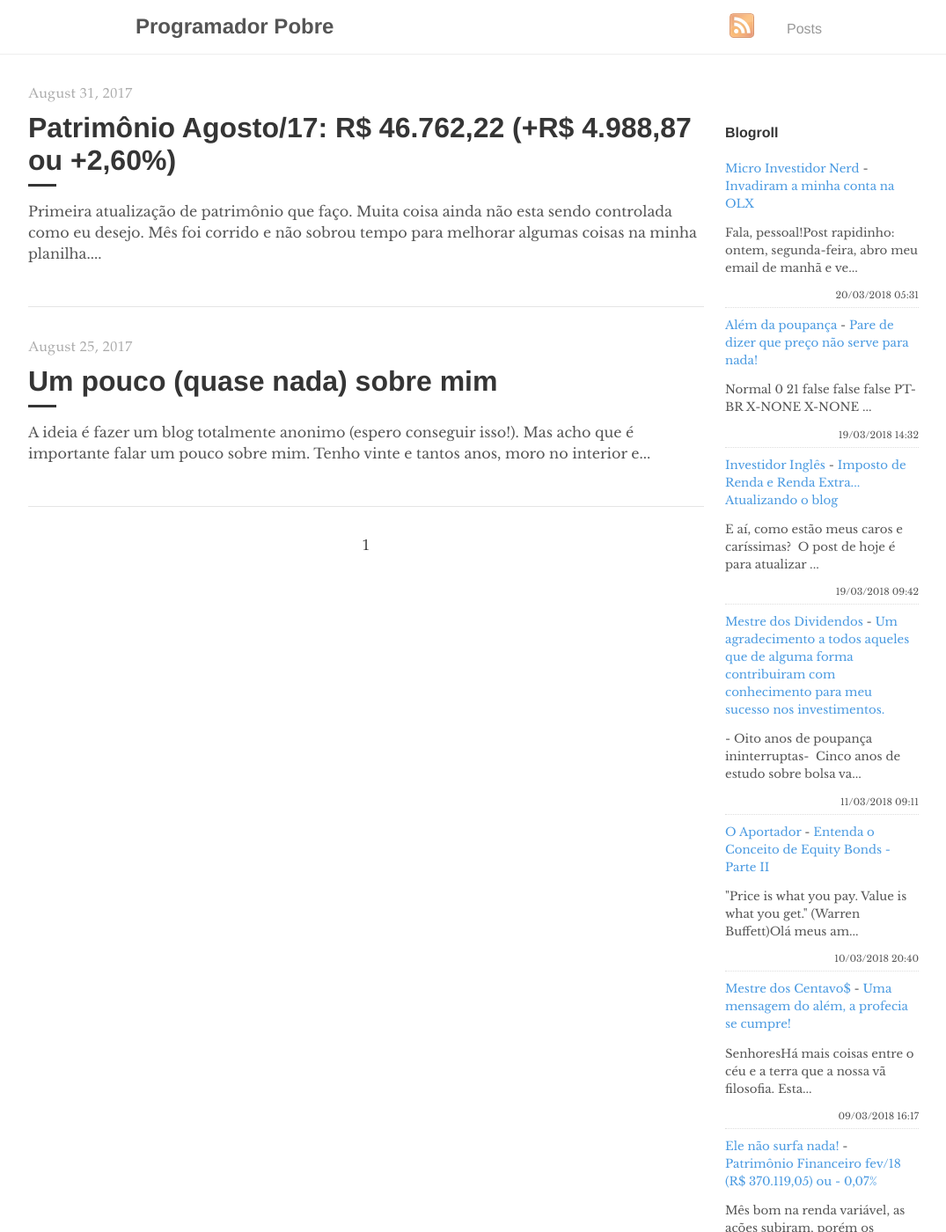
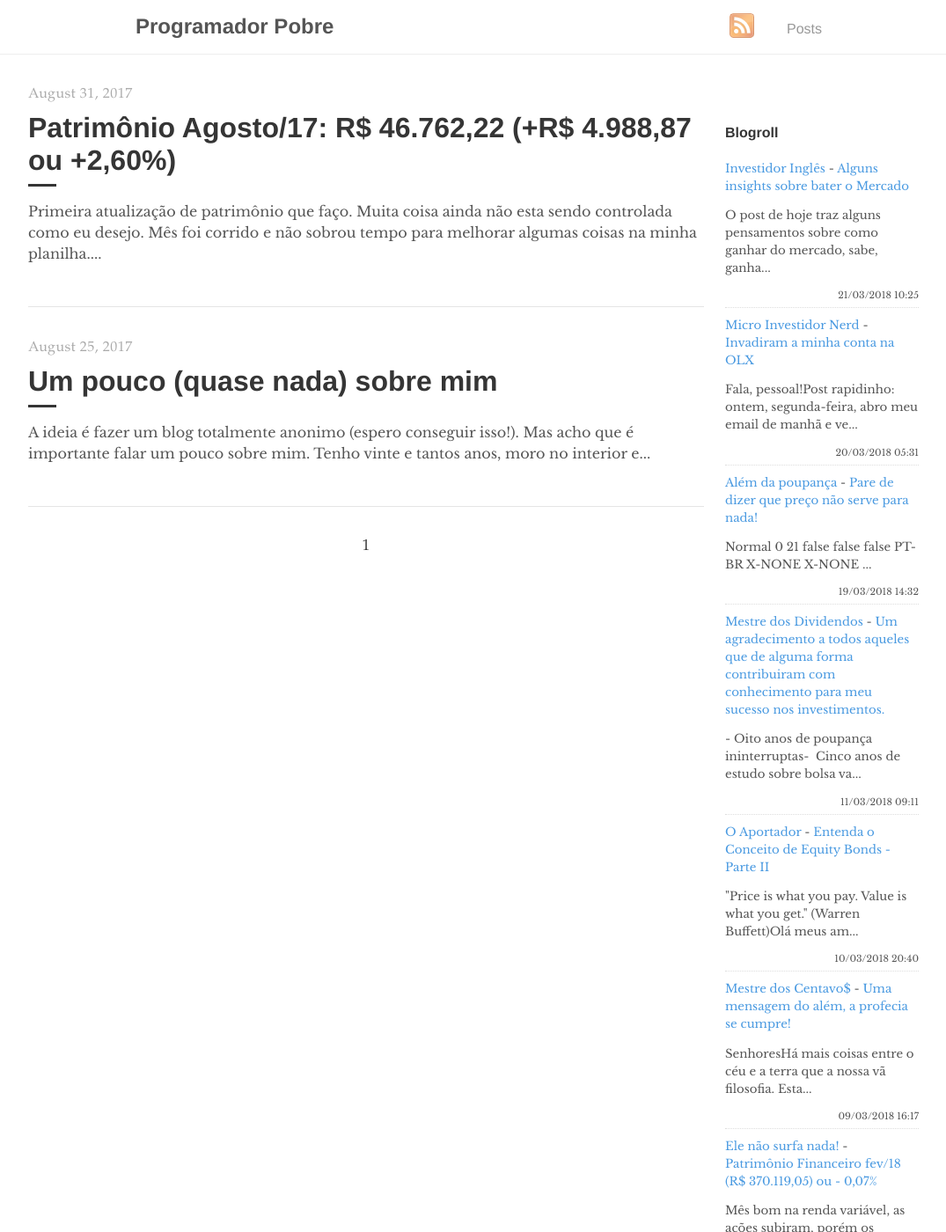
Before and after one commit to programadorpobre/programadorpobre.github.io, a Jekyll site: the page built from index.html, in a window 1280 px wide and 1400 px high. Shown: the whole window at 88% size, without its empty margins (96-1171 px from the left). Built offline with Jekyll 4.4.1, drawn with Linux system fonts in a browser that asks for light colours; the list of posts is cut into pages by our own code; comment, search, counter and statistics services are not loaded; some of the changed text lies outside the part shown.

Commit message:
[ci skip] travis #228

```diff
--- a/_includes/feed-entries.html
+++ b/_includes/feed-entries.html
@@ -1,3 +1,8 @@
+<div class="feed-entry">
+    <a class="feed-entry-site-name" href="http://www.investidoringles.com/">Investidor Inglês</a> - <a class="feed-entry-title" href="http://www.investidoringles.com/2018/03/ganhar-dinheiro-com-acoes.html">Alguns insights sobre bater o Mercado</a>
+    <p class="feed-entry-summary">O post de hoje traz alguns pensamentos sobre como ganhar do mercado, sabe, ganha...</p>
+    <time datetime="2018-03-21T10:25:00.002-03:00">21/03/2018 10:25</time>
+</div>
 <div class="feed-entry">
     <a class="feed-entry-site-name" href="https://microinvestidornerd.blogspot.com/">Micro Investidor Nerd</a> - <a class="feed-entry-title" href="https://microinvestidornerd.blogspot.com/2018/03/invadiram-minha-conta-na-olx-golpe-carro.html">Invadiram a minha conta na OLX</a>
     <p class="feed-entry-summary">Fala, pessoal!Post rapidinho: ontem, segunda-feira, abro meu email de manhã e ve...</p>
@@ -7,11 +12,6 @@
     <a class="feed-entry-site-name" href="https://alemdapoupanca.blogspot.com/">Além da poupança</a> - <a class="feed-entry-title" href="https://alemdapoupanca.blogspot.com/2018/03/pare-de-dizer-que-preco-nao-serve-para.html">Pare de dizer que preço não serve para nada!</a>
     <p class="feed-entry-summary">       Normal  0      21      false  false  false    PT-BR  X-NONE  X-NONE      ...</p>
     <time datetime="2018-03-19T14:32:00.000-03:00">19/03/2018 14:32</time>
-</div>
-<div class="feed-entry">
-    <a class="feed-entry-site-name" href="http://www.investidoringles.com/">Investidor Inglês</a> - <a class="feed-entry-title" href="http://www.investidoringles.com/2018/03/imposto-de-renda-e-renda-extra.html">Imposto de Renda e Renda Extra... Atualizando o blog</a>
-    <p class="feed-entry-summary">E aí, como estão meus caros e caríssimas?&nbsp; O post de hoje é para atualizar ...</p>
-    <time datetime="2018-03-19T09:42:00.000-03:00">19/03/2018 09:42</time>
 </div>
 <div class="feed-entry">
     <a class="feed-entry-site-name" href="https://mestredosdividendos.blogspot.com/">Mestre dos Dividendos</a> - <a class="feed-entry-title" href="https://mestredosdividendos.blogspot.com/2018/03/um-agradecimento-todos-aqueles-que-de.html">Um agradecimento a todos aqueles que de  alguma forma contribuiram  com conhecimento para meu sucesso nos investimentos.</a>
@@ -34,11 +34,6 @@
     <time datetime="2018-03-04T18:21:00.002-03:00">04/03/2018 18:21</time>
 </div>
 <div class="feed-entry">
-    <a class="feed-entry-site-name" href="http://www.blockchainsupertrader.com/">blockchainsupertrader.com</a> - <a class="feed-entry-title" href="http://www.blockchainsupertrader.com/2018/02/o-processo-seletivo-com-candidatos.html">O processo seletivo com candidatos bizarros e  malucos</a>
-    <p class="feed-entry-summary">Como não se comportar em entrevistas de empregos: análise de caso de um processo...</p>
-    <time datetime="2018-02-24T17:16:00.000-03:00">24/02/2018 17:16</time>
-</div>
-<div class="feed-entry">
     <a class="feed-entry-site-name" href="http://bonsdividendos.blogspot.com/">Dividendos</a> - <a class="feed-entry-title" href="http://bonsdividendos.blogspot.com/2017/12/dividendos-tiete-iii.html">Dividendos Tietê III</a>
     <p class="feed-entry-summary">Bom dia Pessoal,Recebi mais um comunicado que sempre gosto de compartilhar com v...</p>
     <time datetime="2017-12-12T02:15:00.001-08:00">12/12/2017 02:15</time>
```
